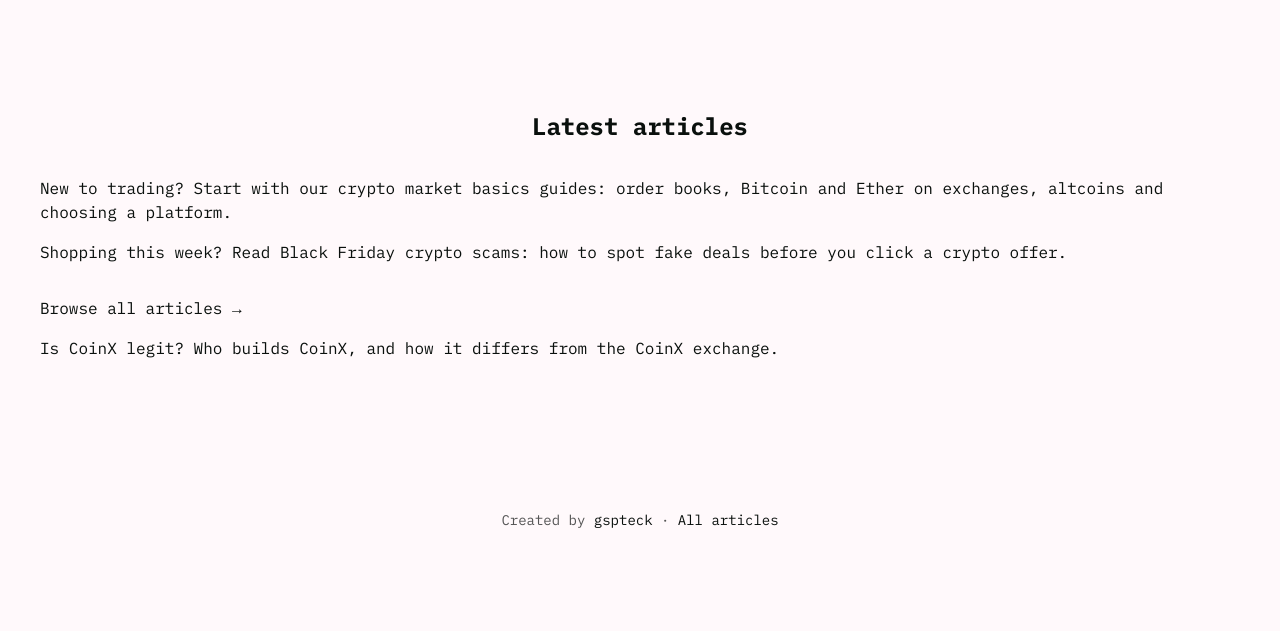
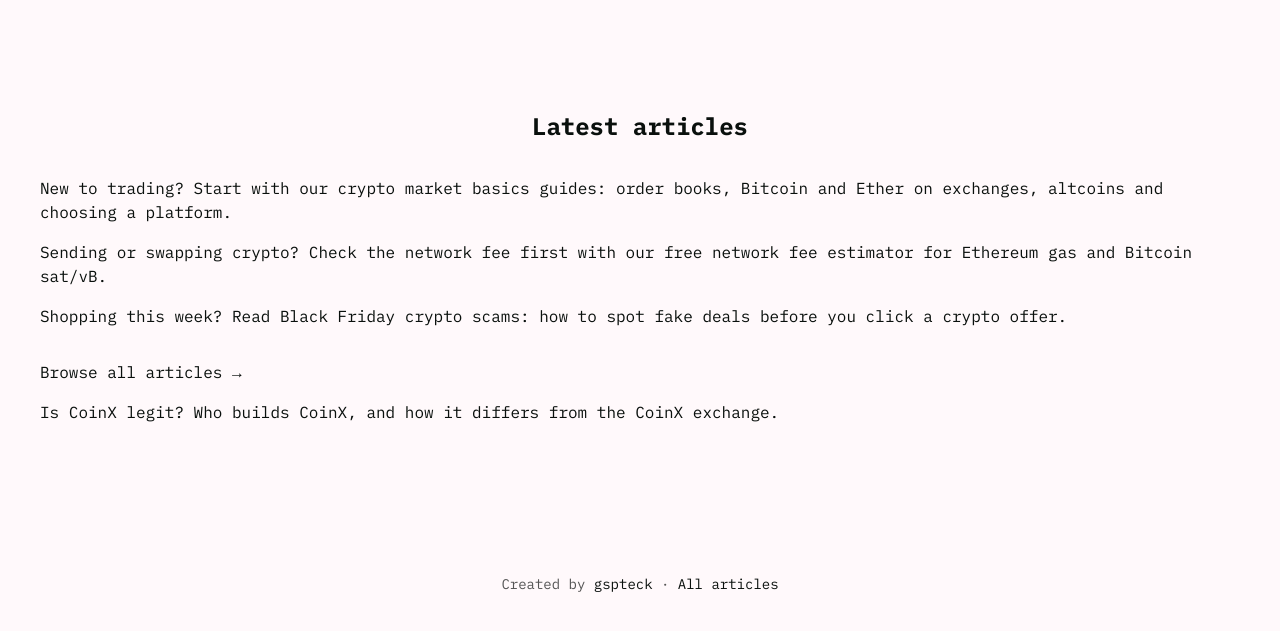
Before and after one commit to gspteck/CoinX, a website: page functions/templates/coinx-home.html in a window 1280 px wide. Shown: the part 1200-1831 px from the top of the page. Before the commit the page ends 1785 px from the top, so only its background shows below. Drawn offline with Linux system fonts and the light colour scheme.

Commit message:
CoinX home: link the network fee estimator from the guides section

```diff
--- a/functions/templates/coinx-home.html
+++ b/functions/templates/coinx-home.html
@@ -323,6 +323,7 @@
     <div id="guides" class="section">
       <h2 class="section-title">Latest articles</h2>
       <p>New to trading? Start with our <a href="https://coinx.gspteck.com/crypto-market-basics">crypto market basics</a> guides: order books, Bitcoin and Ether on exchanges, altcoins and choosing a platform.</p>
+      <p>Sending or swapping crypto? Check the network fee first with our free <a href="https://coinx.gspteck.com/tools/network-fee-estimator">network fee estimator</a> for Ethereum gas and Bitcoin sat/vB.</p>
 <!--UNTIL:2026-12-01-->      <p>Shopping this week? Read <a href="https://coinx.gspteck.com/black-friday-crypto-scams-fake-deals-coindrop-swappr-2026">Black Friday crypto scams: how to spot fake deals</a> before you click a crypto offer.</p>
 <!--/UNTIL-->
       <ul class="guides-list">
```
